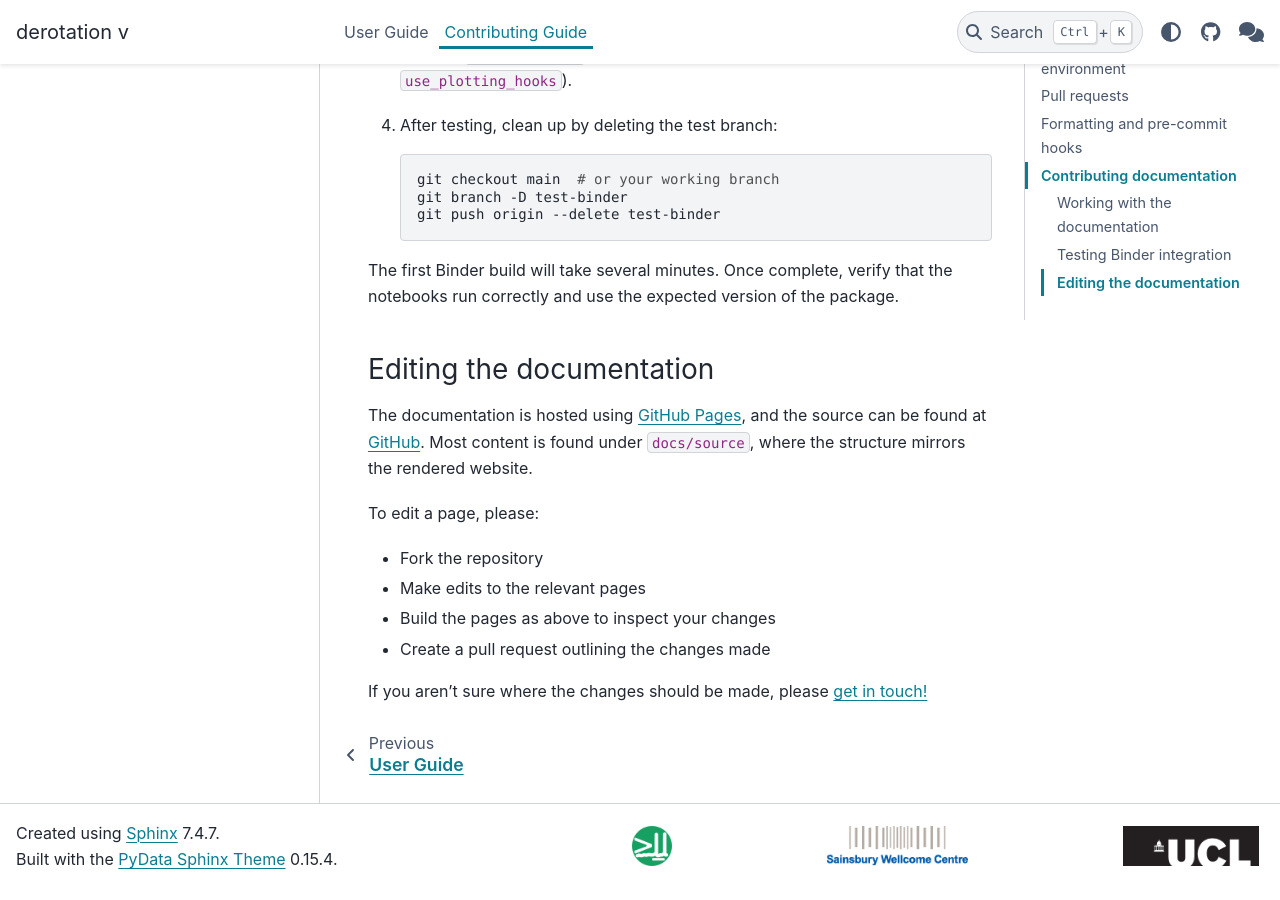
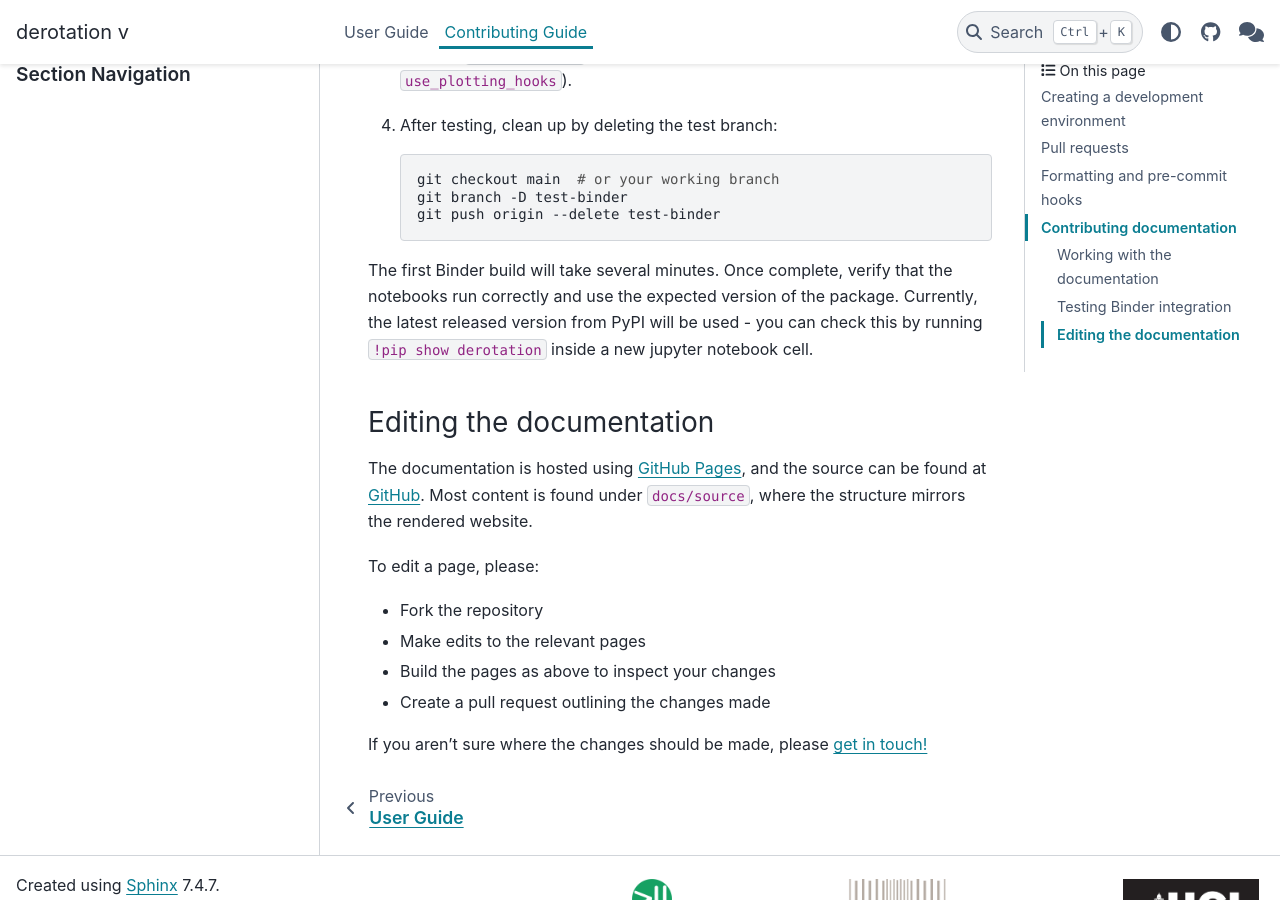
Before and after one commit to neuroinformatics-unit/derotation, a Sphinx documentation site: the page built from docs/source/contributing.md, in a window 1280 px wide and 900 px high, scrolled down 3859 px. Built offline with Sphinx 7.4.7 and the PyData theme 0.15.4, drawn with Linux system fonts in a browser that asks for light colours; pages that are not in the unit, such as notebooks, are missing from menus; the version number could not be read and is left out.

Commit message:
Update docs/source/contributing.md
Co-authored-by: Alessandro Felder <alessandrofelder@users.noreply.github.com>

````diff
--- a/docs/source/contributing.md
+++ b/docs/source/contributing.md
@@ -158,7 +158,7 @@ To test Binder integration with your local changes before deployment:
    git push origin --delete test-binder
    ```
 
-The first Binder build will take several minutes. Once complete, verify that the notebooks run correctly and use the expected version of the package.
+The first Binder build will take several minutes. Once complete, verify that the notebooks run correctly and use the expected version of the package. Currently, the latest released version from PyPI will be used - you can check this by running `!pip show derotation` inside a new jupyter notebook cell.
 
 ### Editing the documentation
 
````
